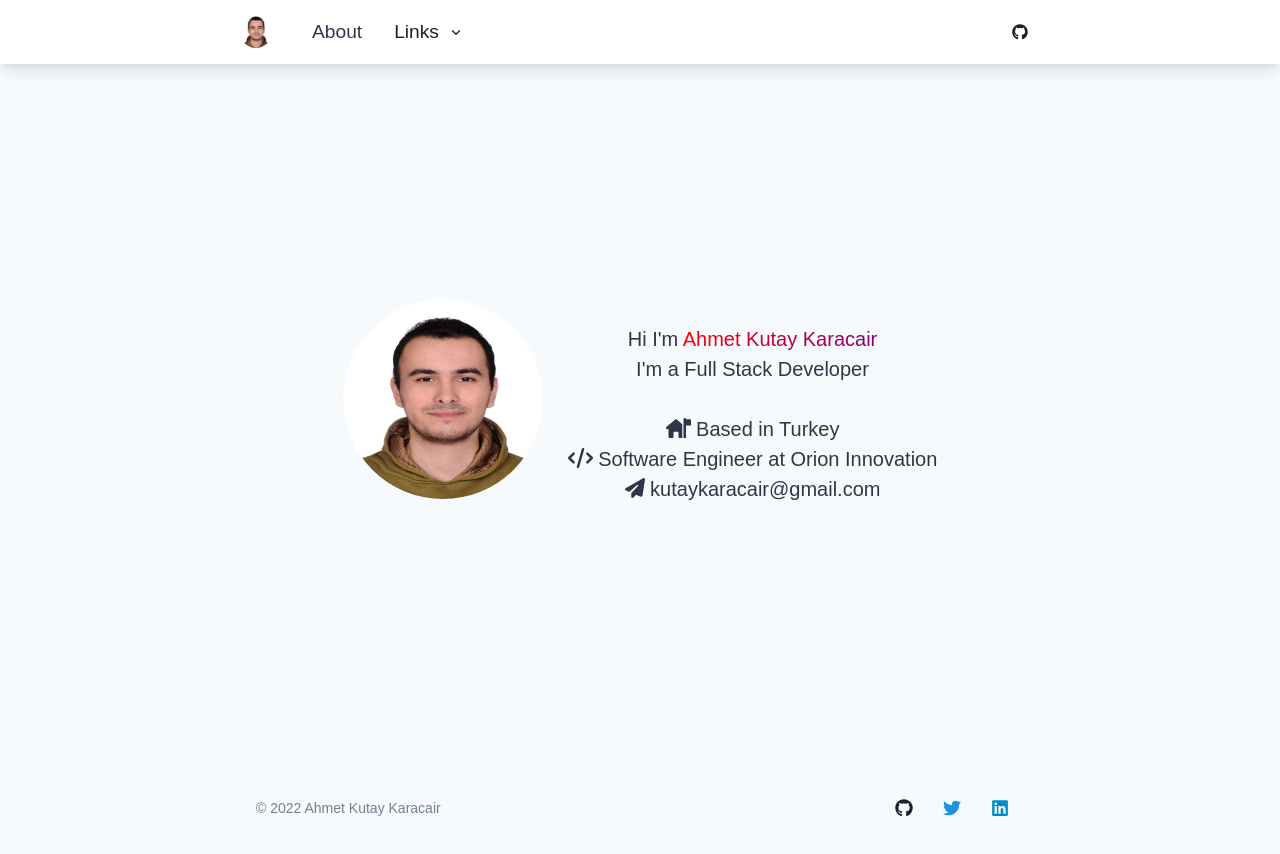
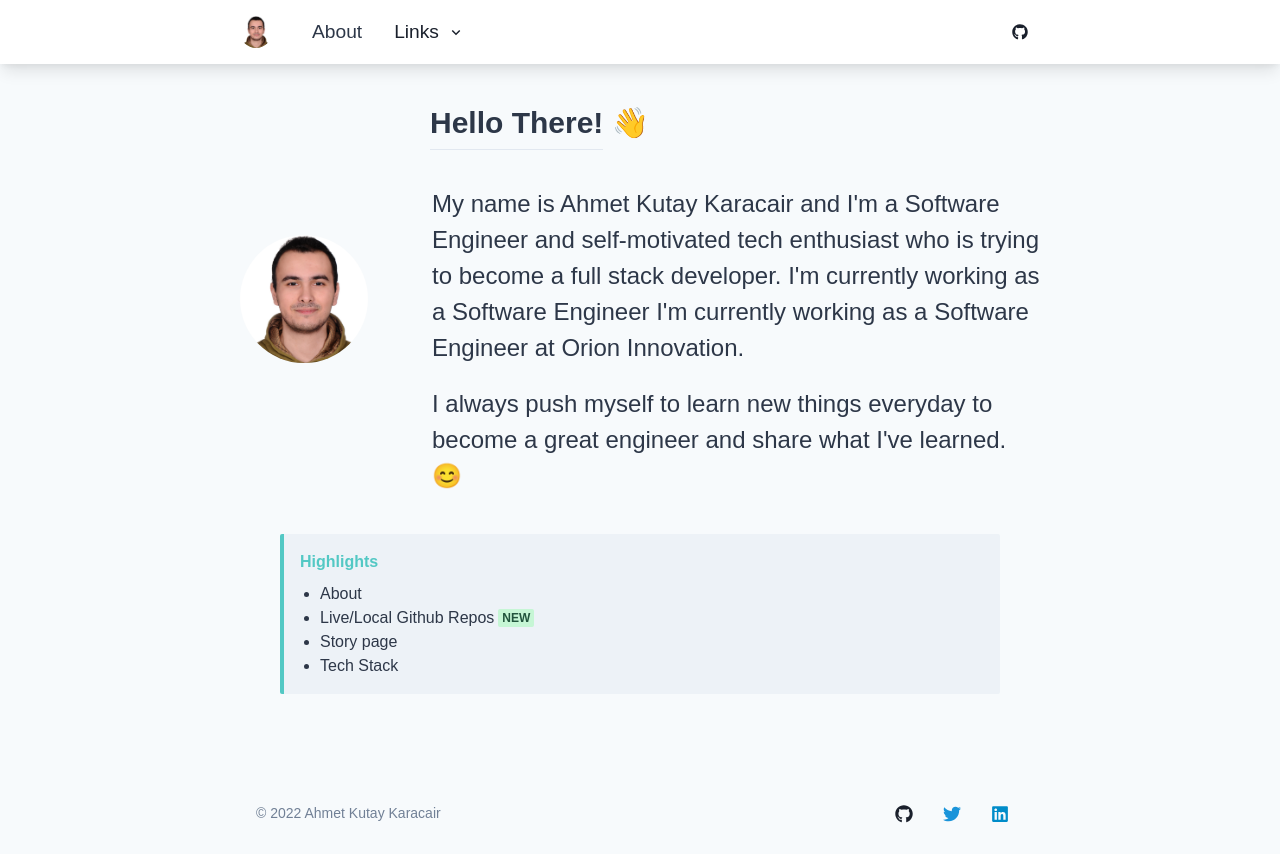
Before and after one commit to ahmetkutay/portfolio-me, a React (Create React App) app: page / in a window 1280 px wide. Built offline with nearby package versions, Linux system fonts and the light colour scheme.

Commit message:
some ui errors fixed and homepage updated

```diff
--- a/package.json
+++ b/package.json
@@ -47,7 +47,7 @@
     "web-vitals": "^2.1.4"
   },
   "scripts": {
-    "start": "set PORT=3006 && react-scripts start",
+    "start": "react-scripts start",
     "build": "react-scripts build",
     "test": "react-scripts test",
     "eject": "react-scripts eject"
--- a/public/index.html
+++ b/public/index.html
@@ -9,12 +9,12 @@
       name="description"
       content="Ahmet Kutay Karacair - Computer Engineer"
     />
-    <link rel="apple-touch-icon" href="%PUBLIC_URL%/kutaylogo.png" />
+    <link rel="apple-touch-icon" href="%PUBLIC_URL%/logo192.png" />
     <!--
       manifest.json provides metadata used when your web app is installed on a
       user's mobile device or desktop. See https://developers.google.com/web/fundamentals/web-app-manifest/
     -->
-    <link rel="manifest" href="%PUBLIC_URL%/kutaylogo.json" />
+    <link rel="manifest" href="%PUBLIC_URL%/manifest.json" />
     <!--
       Notice the use of %PUBLIC_URL% in the tags above.
       It will be replaced with the URL of the `public` folder during the build.
--- a/src/Components/Navigation.tsx
+++ b/src/Components/Navigation.tsx
@@ -2,7 +2,7 @@ import * as React from "react";
 import { Route, Link } from "react-router-dom";
 import About from "../Pages/About/about";
 import RepositoriesList from "../Pages/OpenSource/repoList";
-import {Homepage} from "../Pages/HomePage/homepage";
+import Homepage from "../Pages/HomePage/homepage";
 import TechStack from "../Pages/Techstack/techstack";
 import MyStory from "../Pages/StoryLine/my-story";
 
--- a/src/Components/motion.tsx
+++ b/src/Components/motion.tsx
@@ -8,7 +8,6 @@ import {
 import { motion, isValidMotionProp } from "framer-motion";
 import placeholder from "../assets/images/placeholder.png";
 import { ChevronDownIcon } from '@chakra-ui/icons'
-import { useRef } from "react";
 
 const animationKeyframes = keyframes`
   0% {
--- a/src/Pages/HomePage/homepage.css
+++ /dev/null
@@ -1,123 +0,0 @@
-.image-me {
-    border-radius: 50%;
-    height: 200px;
-    width: 200px;
-
-}
-@media only screen and (max-width: 600px) {
-    .image-div {
-        display: flex;
-        justify-content: center;
-    }
-    .homepage-container-center {
-        height: 70vh;
-    }
-}
-
-.text-color-fade {
-    background: linear-gradient(to right, red, purple);
-    -webkit-background-clip: text;
-    -webkit-text-fill-color: transparent;
-}
-
-.homepage-container-center {
-    display: flex;
-    justify-content: center;
-    align-items: center;
-    height: 78vh;
-    flex-direction: column;
-}
-
-@media only screen and (max-width: 600px) {
-    .homepage-container-center {
-        height: 70vh;
-    }
-}
-
-.homepage-info-me {
-    display: flex;
-    flex-direction: row;
-}
-
-@media (max-width: 768px) {
-    .homepage-info-me {
-        flex-direction: column;
-    }
-}
-
-.bn5 {
-    padding: 0.6em 2em;
-    border: none;
-    outline: none;
-    color: rgb(255, 255, 255);
-    background: #111;
-    cursor: pointer;
-    position: relative;
-    z-index: 0;
-    border-radius: 10px;
-    text-decoration: none;
-}
-
-.bn5:before {
-    content: "";
-    background: linear-gradient(
-            45deg,
-            #ff0000,
-            #ff7300,
-            #fffb00,
-            #48ff00,
-            #00ffd5,
-            #002bff,
-            #7a00ff,
-            #ff00c8,
-            #ff0000
-    );
-    position: absolute;
-    top: -2px;
-    left: -2px;
-    background-size: 400%;
-    z-index: -1;
-    filter: blur(5px);
-    width: calc(100% + 4px);
-    height: calc(100% + 4px);
-    animation: glowingbn5 20s linear infinite;
-    opacity: 0;
-    transition: opacity 0.3s ease-in-out;
-    border-radius: 10px;
-}
-
-@keyframes glowingbn5 {
-    0% {
-        background-position: 0 0;
-    }
-    50% {
-        background-position: 400% 0;
-    }
-    100% {
-        background-position: 0 0;
-    }
-}
-
-.bn5:active {
-    color: #000;
-}
-
-.bn5:active:after {
-    background: transparent;
-}
-
-.bn5:hover:before {
-    opacity: 1;
-}
-
-.bn5:after {
-    z-index: -1;
-    content: "";
-    position: absolute;
-    width: 100%;
-    height: 100%;
-    background: #191919;
-    left: 0;
-    top: 0;
-    border-radius: 10px;
-}
--- a/src/Pages/HomePage/homepage.tsx
+++ b/src/Pages/HomePage/homepage.tsx
@@ -1,33 +1,145 @@
-import React from 'react';
-import './homepage.css'
-import {FontAwesomeIcon} from '@fortawesome/react-fontawesome'
-import {faCode, faHouseFlag, faPaperPlane} from '@fortawesome/free-solid-svg-icons'
+import * as React from "react";
+import {
+  Flex,
+  Avatar,
+  Box,
+  Text,
+  Badge,
+  Stack,
+  Link,
+  UnorderedList,
+  ListItem,
+  useColorModeValue
+} from "@chakra-ui/react";
+import { Link as NavLink } from "react-router-dom";
+import { MotionBox, MotionFlex } from "../../Components/motion";
+import Header from "../../Components/header";
+import "../../style/style.css";
+import UserIcon from "../../Images/self.jpg";
 
-export const Homepage = () => {
-    return (
-        <>
-            <div className="homepage-container-center">
-                <div className="homepage-info-me">
-                    <div className="image-div">
-                        <img src={require('../../Images/self.jpg')} alt='ahmetkutay-resim'
-                             className='image-me'/>
-                    </div>
-                    <div>
-                        <div style={{marginTop: '25px',marginLeft:'25px'}}>
-                            <h1>Hi I'm <span className='text-color-fade'>Ahmet Kutay Karacair</span></h1>
-                            <h2>I'm a Full Stack Developer</h2>
-                            <br/>
-                            <span>
-                                <h3><FontAwesomeIcon icon={faHouseFlag}/> Based in Turkey</h3>
-                                <h3><FontAwesomeIcon icon={faCode}/> Software Engineer at Orion Innovation</h3>
-                                <h3><FontAwesomeIcon icon={faPaperPlane} className="text-color-fade"/> kutaykaracair@gmail.com</h3>
-                            </span>
-                        </div>
-                    </div>
-                </div>
-                <br/>
-            </div>
+const ANIMATION_DURATION = 0.5;
+const ORANGE = "#ff9400";
 
-        </>
-    );
-}
+const HomePage = () => {
+  return (
+    <Flex direction="column" align="center" >
+      <Flex direction={["column", "column", "row"]}>
+        <MotionBox
+          opacity="0"
+          initial={{
+            translateX: -150,
+            opacity: 0
+          }}
+          animate={{
+            translateX: 0,
+            opacity: 1,
+            transition: {
+              duration: ANIMATION_DURATION
+            }
+          }}
+          m="auto"
+          mb={[16, 16, "auto"]}
+        >
+          <Avatar
+            size={"2xl"}
+            src={UserIcon}
+          />
+        </MotionBox>
+        <MotionFlex
+          ml={["auto", "auto", 16]}
+          m={["auto", "initial"]}
+          w={["90%", "85%", "80%"]}
+          maxW= {"800px"}
+          opacity="0"
+          justify="center"
+          direction="column"
+          initial={{
+            opacity: 0,
+            translateX: 150
+          }}
+          animate={{
+            opacity: 1,
+            translateX: 0,
+            transition: {
+              duration: ANIMATION_DURATION
+            }
+          }}
+        >
+          <Header underlineColor={ORANGE} emoji="👋" mt={0} className="face">
+            Hello There!
+          </Header>
+          <Box as="h2" fontSize="2xl" fontWeight="400" mt={5} textAlign="left">
+            My name is Ahmet Kutay Karacair and I'm a Software Engineer and self-motivated tech enthusiast who is trying to become a full stack developer.
+            I'm currently working as a Software Engineer
+            I'm currently working as a Software Engineer at Orion Innovation.
+          </Box>
+          <Box as="h2" fontSize="2xl" fontWeight="400" mt={5} textAlign="left">
+            I always push myself to learn new things everyday to become a great engineer and share what I've learned. 😊
+          </Box>
+        </MotionFlex>
+      </Flex>
+      <MotionBox
+        w="100%"
+        opacity="0"
+        initial={{
+          translateY: 80
+        }}
+        animate={{
+          translateY: 0,
+          opacity: 1,
+          transition: {
+            delay: ANIMATION_DURATION - 0.1,
+            duration: ANIMATION_DURATION
+          }
+        }}
+      >
+        <Box mt={10}>
+          <Stack
+            mb={10}
+            mx={[0, 0, 10]}
+            padding={4}
+            align="start"
+            borderLeft="4px solid"
+            borderColor={"#53c8c4"}
+            color={"whatsapp"}
+            _hover={{ shadow: "lg" }}
+            backgroundColor={useColorModeValue("gray.100", "#1e2533")}
+            rounded="sm"
+            fontSize="md"
+          >
+            <Text textAlign="center" color="#53c8c4" fontWeight="bold">
+              Highlights
+            </Text>
+            <UnorderedList textAlign="left" paddingLeft={5} m={0}>
+            <ListItem>
+                <Link as={NavLink} to="/about">
+                  About
+                </Link>
+              </ListItem>
+            <ListItem>
+                <Link as={NavLink} to="/open-source">
+                  Live/Local Github Repos
+                  <Badge ml="1" colorScheme="green">
+                    New
+                  </Badge>
+                </Link>
+              </ListItem>
+              <ListItem>
+                <Link as={NavLink} to="/story-timeline">
+                  Story page
+                </Link>
+              </ListItem>
+              <ListItem>
+                <Link as={NavLink} to="/tech-stack">
+                  Tech Stack
+                </Link>
+              </ListItem>
+            </UnorderedList>
+          </Stack>
+        </Box>
+      </MotionBox>
+    </Flex>
+  );
+};
+
+export default HomePage;
--- a/src/Pages/StoryLine/Components/myStoryLine.tsx
+++ b/src/Pages/StoryLine/Components/myStoryLine.tsx
@@ -50,15 +50,16 @@ export const StoryTimeline: React.FC<StoryTimelineProps> = ({
     let place:any = index % (isMobile ? 1 : 2) === 0 ? "right" : "left";
 
     return (
-        <Flex minH={20} {...props}>
+        <Flex minH={10} {...props}>
             <Flex flexDir="column" alignItems={"center"} minHeight={isMobile?"15rem":"10rem"} mr={4}>
                 <Popover
-                    returnFocusOnClose={false}
+                    returnFocusOnClose={true}
                     isOpen={isOpen}
                     onClose={close}
                     placement={place}
-                    closeOnBlur={false}
+                    closeOnBlur={true}
                     variant="responsive"
+                    autoFocus={false}
                 >
                     <PopoverTrigger>
                         <Box onClick={open} position="relative" >
--- a/src/Pages/StoryLine/my-story.tsx
+++ b/src/Pages/StoryLine/my-story.tsx
@@ -69,7 +69,7 @@ It is a chronological display of the companies I have worked for so far or the s
                             <Text fontSize={[12, 13, 15]}>{company.role}</Text>
                         </StoryTimeline>
                     ))}
-                    <StoryTimeline year={"2017"} index={0} />
+                    <StoryTimeline year={"2020"} index={0} />
                     {institutes.map((institute, index) => (
                         <>
                             <StoryTimeline
--- a/src/index.tsx
+++ b/src/index.tsx
@@ -2,6 +2,7 @@ import React from 'react';
 import ReactDOM from 'react-dom/client';
 import './index.css';
 import {App} from './Pages/App';
+import { ColorModeScript } from "@chakra-ui/react"
 
 const root = ReactDOM.createRoot(
     document.getElementById('root') as HTMLElement
```
Also changed, not shown: public/manifest.json.
